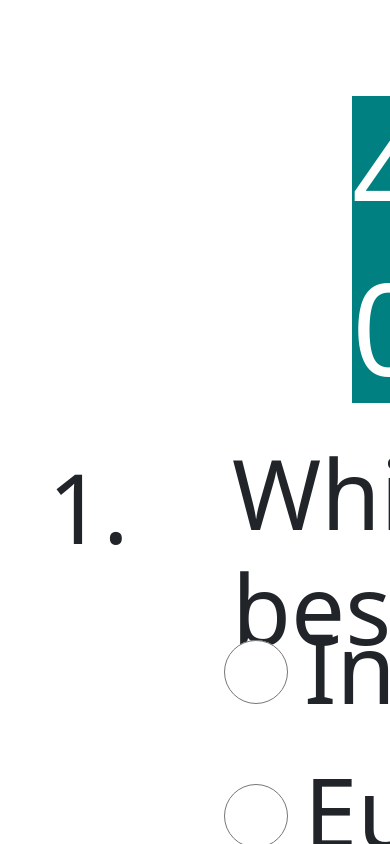
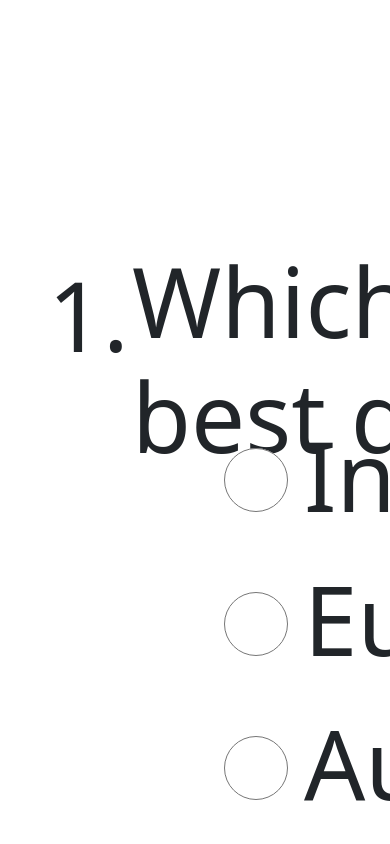
Before and after one commit to Prim3timer/test, a React (Create React App) app: page / in a window 390 px wide. Both pictures are taken after a click on the button "Continue". Shown: the top 844 px of the page. Built offline with nearby package versions, Linux system fonts and the light colour scheme.

Commit message:
still on portrait

```diff
--- a/src/index.css
+++ b/src/index.css
@@ -258,7 +258,7 @@ h3 {
 
   #test-canvas{
     display: grid;
-    grid-template-columns: repeat(2, 200px);
+    grid-template-columns: repeat(2, 100px);
   }
 #tableA {
   width: 90rem
@@ -277,8 +277,8 @@ span {
 
 }
 #clock {
-  margin: 3rem 0 2rem 20rem;
-  font-size: 8rem;
+  margin: 3rem 0 2rem 25rem;
+  font-size: 6rem;
   width: 20rem
 
 }
@@ -290,7 +290,7 @@ span {
 ul {
   padding-bottom: 2rem;
   width: 91rem;
-  margin: 20rem 0 0 10rem;
+  margin: 30rem 0 0 10rem;
 
 
 }
```
